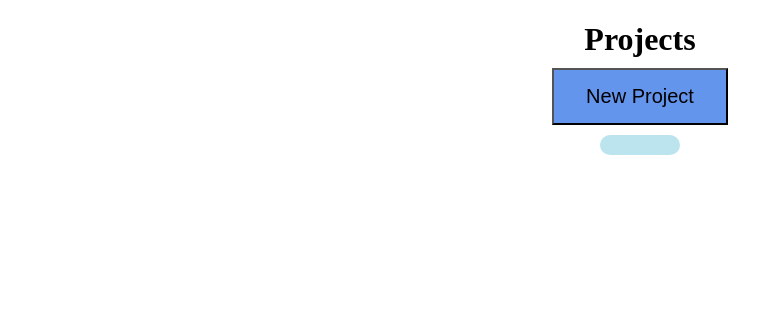
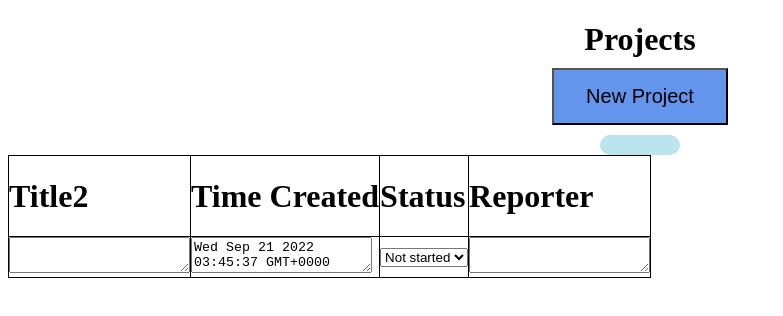
Before and after one commit to AlexanderGardiner/issuetracker, a website: page src/public/index.html in a window 1280 px wide. Shown: the whole page, without its empty margins (0-783 px from the left). Drawn offline with Linux system fonts and the light colour scheme; no server answers.

Commit message:
Table function working, not implemented

```diff
--- a/src/public/index.html
+++ b/src/public/index.html
@@ -12,6 +12,6 @@
     <div id="projectDiv"></div>
 
     <script src="index.js"></script>
-    <!--<script src="/tools/table.js"></script>-->
+    <script src="/tools/table.js"></script>
   </body>
 </html>
--- a/src/public/project/project.js
+++ b/src/public/project/project.js
@@ -2,6 +2,7 @@
 const queryString = window.location.search;
 const urlParams = new URLSearchParams(queryString);
 const projectName = urlParams.get('projectName')
+
 
 // Get project from server and send to be displayed
 fetch("/getProject", {
--- a/src/public/tools/table.js
+++ b/src/public/tools/table.js
@@ -1,7 +1,6 @@
 class table {
-  constructor(tableHeader, tableData) {
-    // table data is a 1d arr of issues
-    // table header is a list of text elements
+  constructor(tableData,schema) {
+    // Table data and schema both in format for a project but can be used for other tables
 
     // Initialize table and prepare variables
     this.table = document.createElement("table");
@@ -9,34 +8,67 @@ class table {
     this.rows = [];
     this.cells = [];
     this.cellChildren = [];
+    this.schemaKeys = Object.keys(schema);
+    this.schemaDataTypes = [];
+    for (let i=0; i<this.schemaKeys.length;i++) {
+      this.schemaDataTypes.push(schema[this.schemaKeys[i]].type);
+    }
 
     // Create headers
     this.rows.push(this.table.insertRow(-1));
     this.cells.push([]);
     this.cellChildren.push([]);
-    for (let i=0; i<tableHeader.length;i++) {
+    for (let i=0; i<this.schemaKeys.length;i++) {
       this.cells[0].push(this.rows[0].insertCell(-1));
       this.cellChildren[0].push(document.createElement("h1"));
       this.cells[0][i].appendChild(this.cellChildren[0][i]);
-      this.cellChildren[0][i].innerHTML = tableHeader[i];
+      this.cellChildren[0][i].innerHTML = this.schemaKeys[i];
     }
+
 
     // Create body
 
+
     for (let i=1;i<tableData.length+1;i++) {
-      this.tableDataTypes = Object.keys(tableData[i-1]);
       this.rows.push(this.table.insertRow(-1));
       this.cells.push([]);
       this.cellChildren.push([]);
 
-      for (let j=0;j<this.tableDataTypes.length;j++) {
+      for (let j=0;j<this.schemaDataTypes.length;j++) {
         this.cells[i].push(this.rows[i].insertCell(-1));
 
-        if (this.tableDataTypes[j]=="text") {
+        if (this.schemaDataTypes[j]=="Text") {
           this.cellChildren[i].push(document.createElement("textarea"));
           this.cells[i][j].appendChild(this.cellChildren[i][j]);
+          this.cellChildren[i][j].innerHTML = tableData[i-1][this.schemaKeys[j]];
 
-          this.cellChildren[i][j].innerHTML = "test"//tableData[this.tableDataTypes[j]];
+        } else if (this.schemaDataTypes[j]=="Time") {
+          this.cellChildren[i].push(document.createElement("textarea"));
+          this.cells[i][j].appendChild(this.cellChildren[i][j]);
+          this.cellChildren[i][j].innerHTML = new Date(tableData[i-1][this.schemaKeys[j]]);
+        } else if (this.schemaDataTypes[j]=="Multiple Choice") {
+          this.cellChildren[i].push(document.createElement("select"));
+          let options = schema[this.schemaKeys[j]].options;
+          let selectedIndex;
+          for (let k=0; k<options.length;k++) {
+            if (options[k]==tableData[i-1][this.schemaKeys[j]]) {
+              selectedIndex = k;
+            }
+            let option = document.createElement("option");
+            option.value = options[k];
+            option.text = options[k];
+            this.cellChildren[i][j].appendChild(option);
+          }
+          this.cellChildren[i][j].selectedIndex = selectedIndex;
+          console.log(this.cellChildren[i][j])
+
+          this.cells[i][j].appendChild(this.cellChildren[i][j]);
+
+        } else if (this.schemaDataTypes[j]=="User") {
+          this.cellChildren[i].push(document.createElement("textarea"));
+          this.cells[i][j].appendChild(this.cellChildren[i][j]);
+          this.cellChildren[i][j].innerHTML = tableData[i-1][this.schemaKeys[j]];
+
         }
 
       }
@@ -46,11 +78,13 @@ class table {
 
 
 
+
   }
 }
 
 window.onload=function(){
-
-  let table1 = new table(["test","test1"],[{"text":"test1"}])
+  data = {"Title2": "","Time Created": "Wed, 21 Sep 2022 03:45:37 GMT","Status":"Not started","Reporter":""}
+  schema = {"Title2":{"type":"Text"},"Time Created":{"type":"Time"},"Status":{"type":"Multiple Choice","options":["Not started","Started","Complete"]},"Reporter":{"type":"User"}};
+  let table1 = new table([data],schema)
 
 }
```
